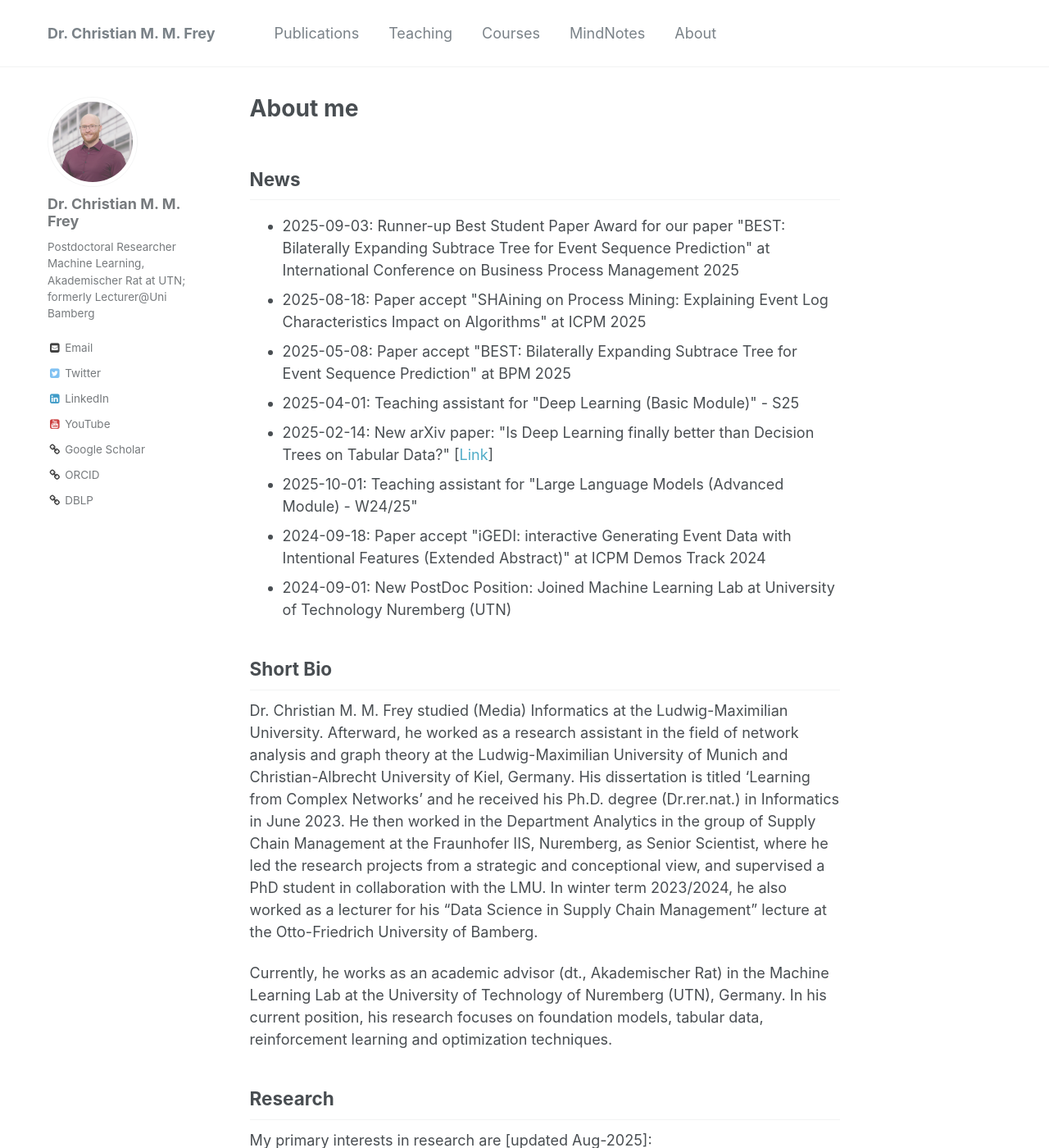
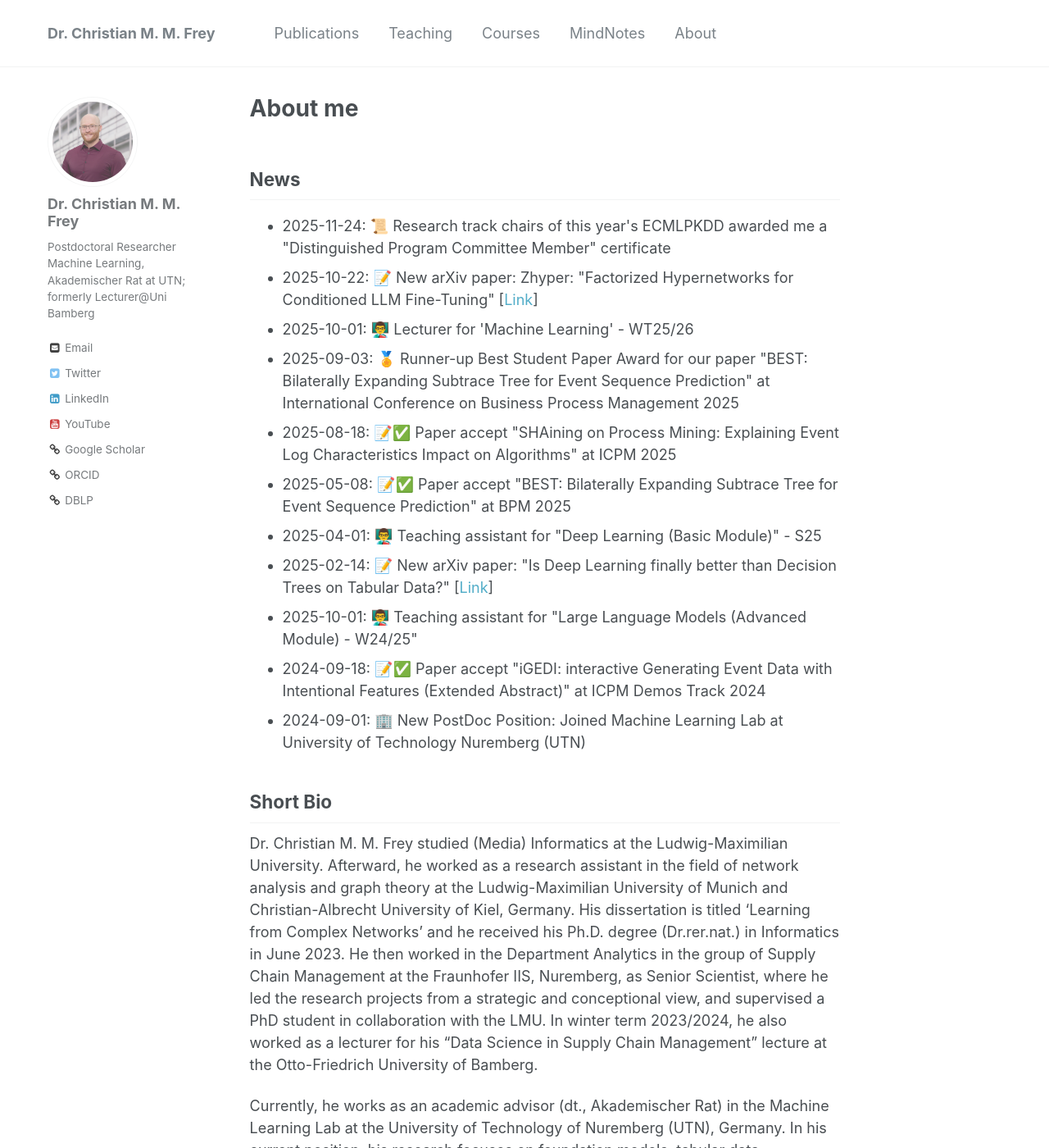
Before and after one commit to christianmaxmike/christianmaxmike.github.io, a Jekyll site: the page built from _pages/about.md, in a window 1280 px wide and 1400 px high. Shown: the whole window at 82% size. Built offline with Jekyll 4.4.1, drawn with Linux system fonts in a browser that asks for light colours.

Commit message:
Update news section with recent achievements

```diff
--- a/_pages/about.md
+++ b/_pages/about.md
@@ -17,14 +17,17 @@ redirect_from:
 ## News
 <ul>
 	<!--<li>2025-10-01: Teacher for "Machine Learning" at University of Technology Nuremberg - W25/26</li>-->
-	<li>2025-09-03: Runner-up Best Student Paper Award for our paper "BEST: Bilaterally Expanding Subtrace Tree for Event Sequence Prediction" at International Conference on Business Process Management 2025</li>
-	<li>2025-08-18: Paper accept "SHAining on Process Mining: Explaining Event Log Characteristics Impact on Algorithms" at ICPM 2025</li>
-	<li>2025-05-08: Paper accept "BEST: Bilaterally Expanding Subtrace Tree for Event Sequence Prediction" at BPM 2025</li>
-	<li>2025-04-01: Teaching assistant for "Deep Learning (Basic Module)" - S25</li>
-	<li>2025-02-14: New arXiv paper: "Is Deep Learning finally better than Decision Trees on Tabular Data?" [<a href="https://arxiv.org/abs/2402.03970">Link</a>]</li>
-	<li>2025-10-01: Teaching assistant for "Large Language Models (Advanced Module) - W24/25"</li>
-	<li>2024-09-18: Paper accept "iGEDI: interactive Generating Event Data with Intentional Features (Extended Abstract)" at ICPM Demos Track 2024</li>
-	<li>2024-09-01: New PostDoc Position: Joined Machine Learning Lab at University of Technology Nuremberg (UTN)</li>
+	<li>2025-11-24: 📜 Research track chairs of this year's ECMLPKDD awarded me a "Distinguished Program Committee Member" certificate</li>
+	<li>2025-10-22: 📝 New arXiv paper: Zhyper: "Factorized Hypernetworks for Conditioned LLM Fine-Tuning" [<a href="https://arxiv.org/abs/2510.19733">Link</a>]</li>
+	<li>2025-10-01: 👨‍🏫 Lecturer for 'Machine Learning' - WT25/26</li>
+	<li>2025-09-03: 🏅 Runner-up Best Student Paper Award for our paper "BEST: Bilaterally Expanding Subtrace Tree for Event Sequence Prediction" at International Conference on Business Process Management 2025</li>
+	<li>2025-08-18: 📝✅ Paper accept "SHAining on Process Mining: Explaining Event Log Characteristics Impact on Algorithms" at ICPM 2025</li>
+	<li>2025-05-08: 📝✅ Paper accept "BEST: Bilaterally Expanding Subtrace Tree for Event Sequence Prediction" at BPM 2025</li>
+	<li>2025-04-01: 👨‍🏫 Teaching assistant for "Deep Learning (Basic Module)" - S25</li>
+	<li>2025-02-14: 📝 New arXiv paper: "Is Deep Learning finally better than Decision Trees on Tabular Data?" [<a href="https://arxiv.org/abs/2402.03970">Link</a>]</li>
+	<li>2025-10-01: 👨‍🏫 Teaching assistant for "Large Language Models (Advanced Module) - W24/25"</li>
+	<li>2024-09-18: 📝✅ Paper accept "iGEDI: interactive Generating Event Data with Intentional Features (Extended Abstract)" at ICPM Demos Track 2024</li>
+	<li>2024-09-01: 🏢 New PostDoc Position: Joined Machine Learning Lab at University of Technology Nuremberg (UTN)</li>
 </ul>
 
 ## Short Bio
```
